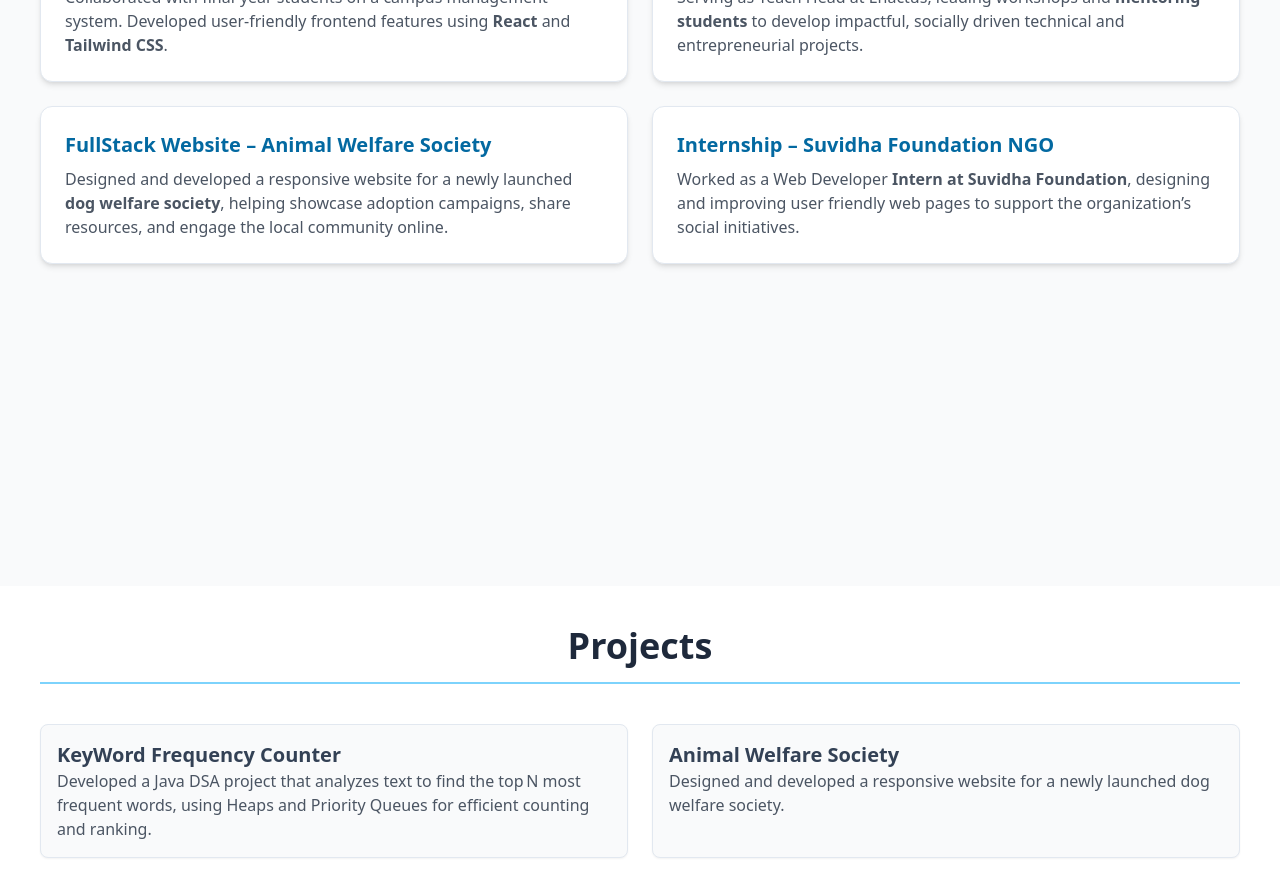
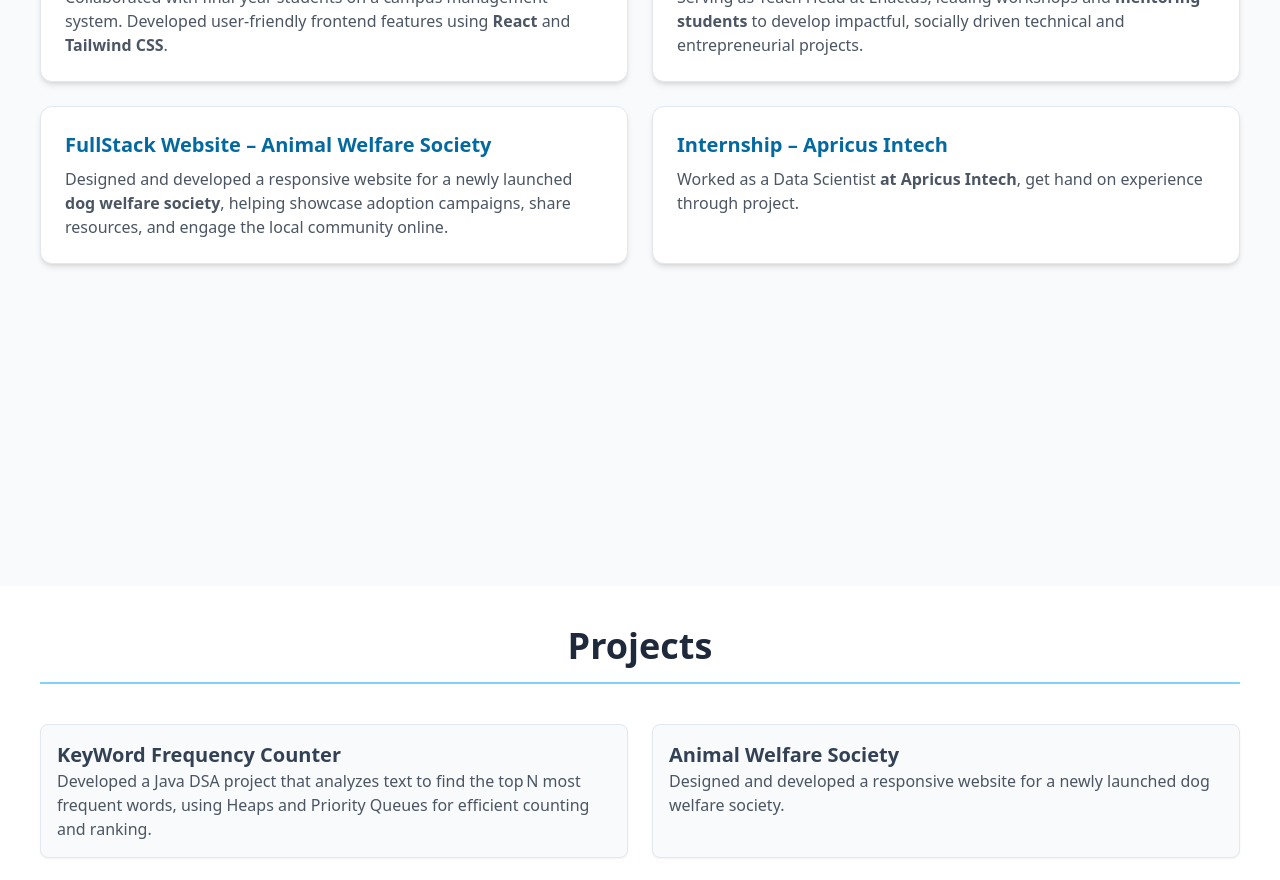
Before and after one commit to Aryan1mishra/Main-Portfolio, a React (Create React App) app: page / in a window 1280 px wide. Shown: the part 1440-2320 px from the top of the page. Built offline with nearby package versions, Linux system fonts and the light colour scheme.

Commit message:
Change internship experience to Apricus Intech
Updated internship details from Suvidha Foundation to Apricus Intech.

```diff
--- a/src/Components/Experiance.js
+++ b/src/Components/Experiance.js
@@ -62,10 +62,10 @@ function Experience() {
           whileHover={{ scale: 1.02 }}
         >
           <h3 className="text-xl font-semibold text-sky-700 mb-2">
-            Internship – Suvidha Foundation NGO
+            Internship – Apricus Intech
           </h3>
           <p className="text-gray-600 text-sm sm:text-base">
-           Worked as a Web Developer <strong>Intern at Suvidha Foundation</strong>, designing and improving user friendly web pages to support the organization’s social initiatives.
+           Worked as a Data Scientist <strong>at Apricus Intech</strong>, get hand on experience through project.
           </p>
         </motion.div>
       </div>
```
